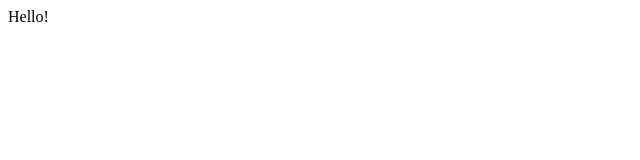
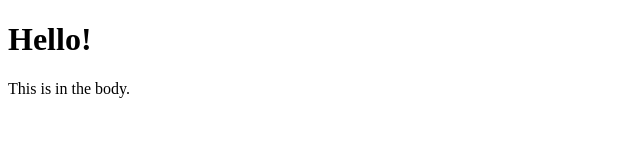
Before and after one commit to tudordemir/SE3316-Lab1, a plain HTML site: page index.html in a window 1280 px wide. Shown: the whole page, without its empty margins (0-640 px from the left). Drawn offline with Linux system fonts and the light colour scheme.

Commit message:
Basic Skeleton

```diff
--- a/index.html
+++ b/index.html
@@ -1 +1,13 @@
-<hi> Hello! </h1>
+<!DOCTYPE html>
+<html>
+
+<head>
+    <title>The Title of the Page</title>
+</head>
+
+<body>
+    <h1> Hello!</h1>
+    This is in the body.
+</body>
+
+</html>
```
